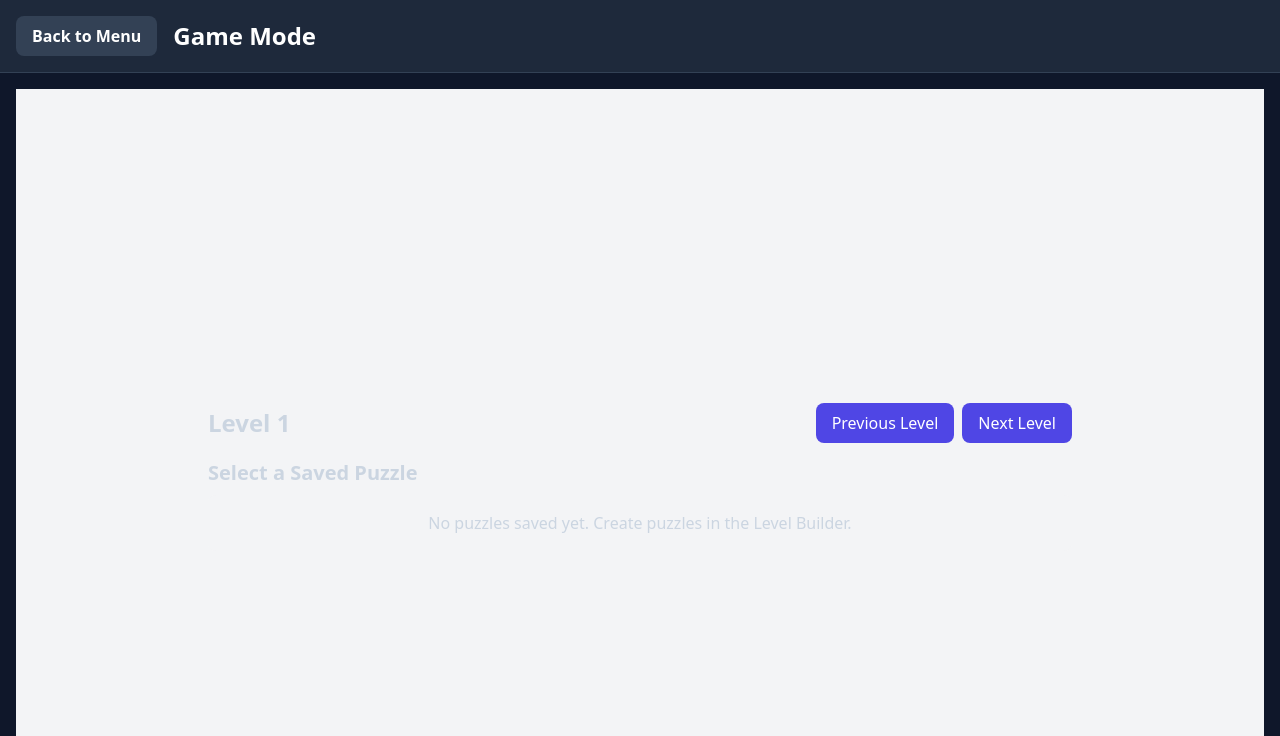
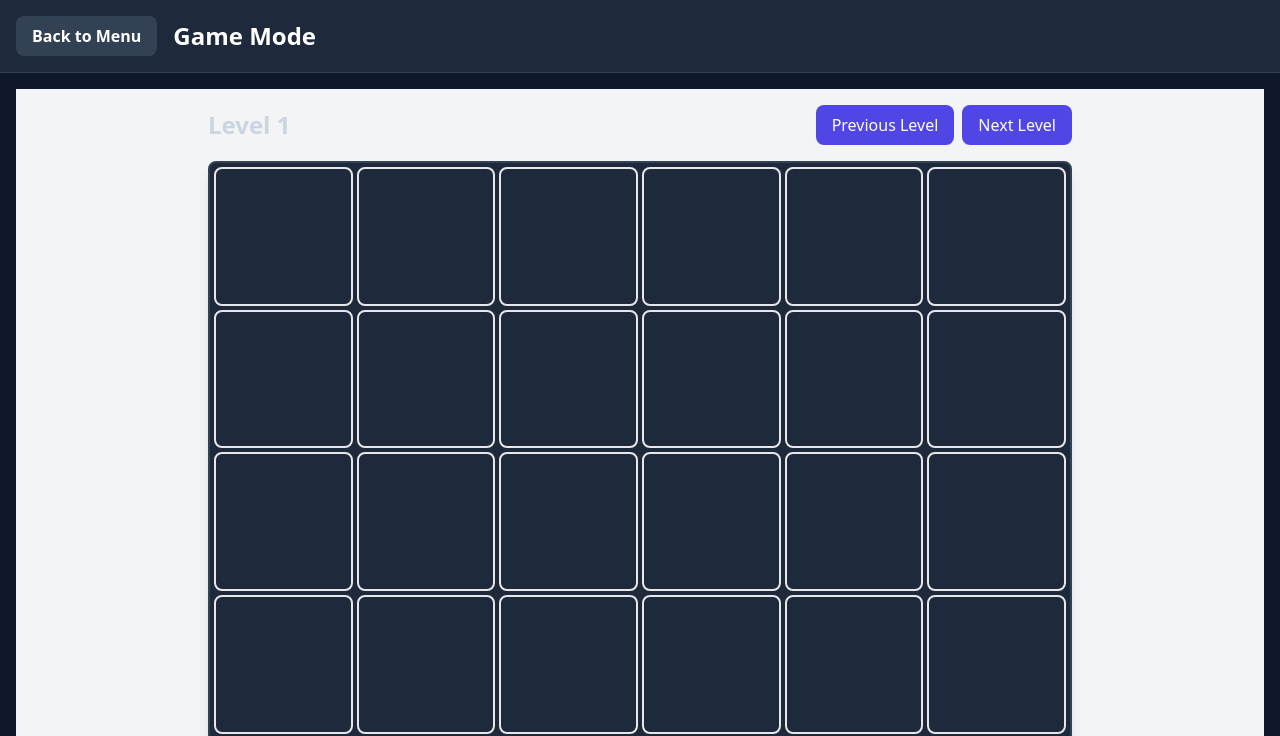
Before and after one commit to Crushford/Cassowary-Games, a Vue app: page /game in a window 1280 px wide. Shown: the top 736 px of the page. Built offline with nearby package versions, Linux system fonts and the light colour scheme.

Commit message:
Fix Squares sizes

```diff
--- a/src/components/GameGrid.vue
+++ b/src/components/GameGrid.vue
@@ -2,7 +2,7 @@
   <div class="relative flex flex-col items-center">
     <!-- Game Grid -->
     <div
-      class="grid bg-slate-800 border-2 border-slate-700 p-1 rounded-lg shadow-lg gap-1"
+      class="grid w-full bg-slate-800 border-2 border-slate-700 p-1 rounded-lg shadow-lg gap-1"
       :style="{
         gridTemplateColumns: `repeat(${gameStore.gridSize}, minmax(0, 1fr))`,
       }"
@@ -46,15 +46,9 @@
 </template>
 
 <script setup lang="ts">
-import { ref, watch, onMounted, defineComponent, defineAsyncComponent } from 'vue';
+import { ref, watch, onMounted, defineComponent } from 'vue';
 import { useGameStore } from '../stores/gameStore';
-
-// Use async component to avoid "no default export" error
-const Square = defineAsyncComponent(() => import('./Square.vue'));
-
-defineComponent({
-  name: 'GameGrid',
-});
+import Square from './Square.vue';
 
 const props = defineProps({
   mode: {
@@ -84,3 +78,9 @@ onMounted(() => {
   localGridSize.value = gameStore.gridSize;
 });
 </script>
+
+<script lang="ts">
+export default defineComponent({
+  name: 'GameGrid',
+});
+</script>
--- a/src/components/Square.vue
+++ b/src/components/Square.vue
@@ -1,31 +1,26 @@
 <template>
   <div
-    class="w-12 h-12 flex items-center justify-center rounded cursor-pointer transition-all duration-200"
+    class="aspect-square w-full cursor-pointer rounded-lg border-2 transition-colors duration-200 min-h-[40px]"
     :class="squareClasses"
     @click="handleClick"
   >
-    <span v-if="squareMark === 'queen'" class="text-xl text-white">♛</span>
-    <span v-else-if="squareMark === 'flag'" class="text-sm text-yellow-400">🚩</span>
-    <span v-else-if="squareMark === 'invalid'" class="text-xl text-red-500">⚠️</span>
-    <span v-else class="text-transparent">.</span>
+    <div class="flex h-full items-center justify-center text-xl">
+      <span v-if="squareState === 'flag'">🚩</span>
+      <span v-else-if="squareState === 'queen'">👑</span>
+      <span v-else-if="squareState === 'invalid'">❌</span>
+    </div>
   </div>
 </template>
 
 <script setup lang="ts">
 import { useGameStore } from '../stores/gameStore';
-import { computed } from 'vue';
+import { computed, defineComponent } from 'vue';
 import type { SquareProps } from '../types/types';
 
 const props = defineProps<SquareProps>();
-
 const gameStore = useGameStore();
 
-const squareMark = computed(() => {
-  if (props.mode === 'solution') {
-    return gameStore.puzzleGrid.solution.some((q) => q.row === props.row && q.col === props.col)
-      ? 'queen'
-      : 'empty';
-  }
+const squareState = computed(() => {
   return gameStore.grid[props.row][props.col].playerMark;
 });
 
@@ -35,7 +30,7 @@ const groupColor = computed(() => {
 
 const squareClasses = computed(() => {
   const hasGroupColor = !!groupColor.value;
-  const mark = squareMark.value;
+  const state = squareState.value;
 
   // Apply background color based on group
   if (hasGroupColor) {
@@ -46,18 +41,18 @@ const squareClasses = computed(() => {
 
   // Apply border colors based on state
   return {
-    'border-primary': mark === 'flag',
-    'border-secondary': mark === 'queen' || mark === 'invalid',
+    'border-primary': state === 'flag',
+    'border-secondary': state === 'queen' || state === 'invalid',
   };
 });
 
 const handleClick = () => {
-  if (props.mode === 'player') {
-    if (gameStore.colorToolActive && gameStore.colorToolSelectedColor) {
-      gameStore.setSquareColor(props.row, props.col, gameStore.colorToolSelectedColor);
-    } else {
-      gameStore.handleSquareClick(props.row, props.col);
-    }
-  }
+  gameStore.handleSquareClick(props.row, props.col);
 };
 </script>
+
+<script lang="ts">
+export default defineComponent({
+  name: 'Square',
+});
+</script>
--- a/src/views/GameMode.vue
+++ b/src/views/GameMode.vue
@@ -69,13 +69,15 @@ import { useGameStore } from '../stores/gameStore';
 import GameGrid from '../components/GameGrid.vue';
 import { storeToRefs } from 'pinia';
 import { ref, onMounted } from 'vue';
+import type { StoreGeneric } from 'pinia';
 
 const gameStore = useGameStore();
-const { currentLevel, isComplete } = storeToRefs(gameStore);
-const showPuzzleSelect = ref(true);
+const { currentLevel, isComplete } = storeToRefs(gameStore as StoreGeneric);
+const showPuzzleSelect = ref(false);
 
 onMounted(() => {
   gameStore.loadPuzzlesFromLocalStorage();
+  gameStore.initializeGrid();
 });
 
 const handleUndo = () => {
```
